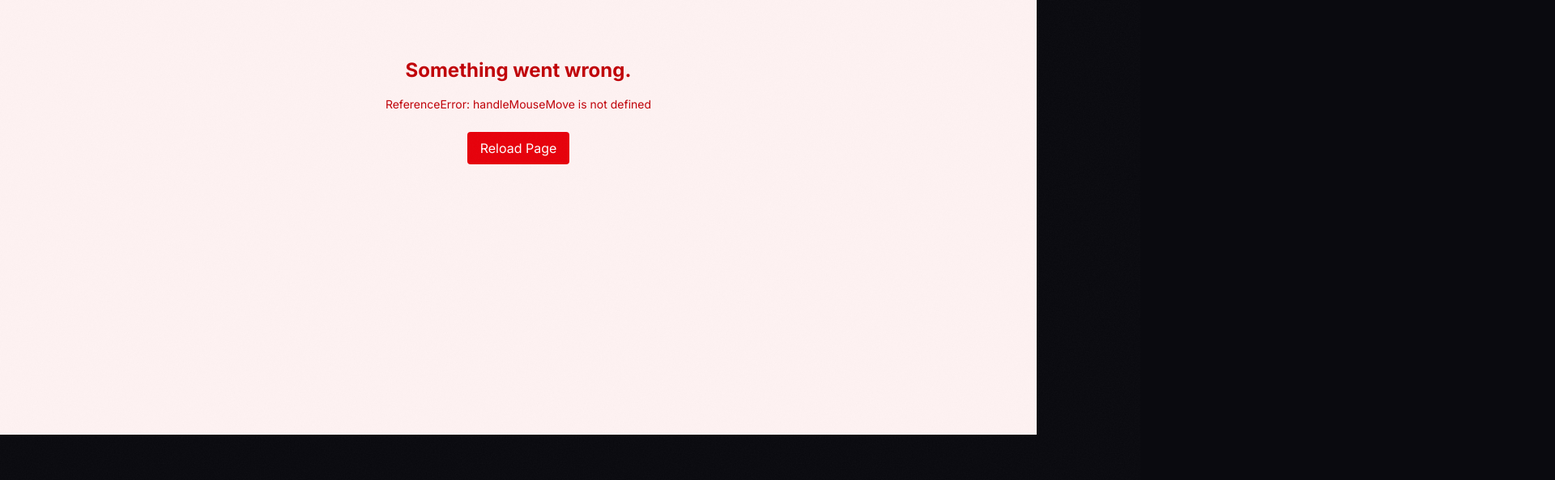
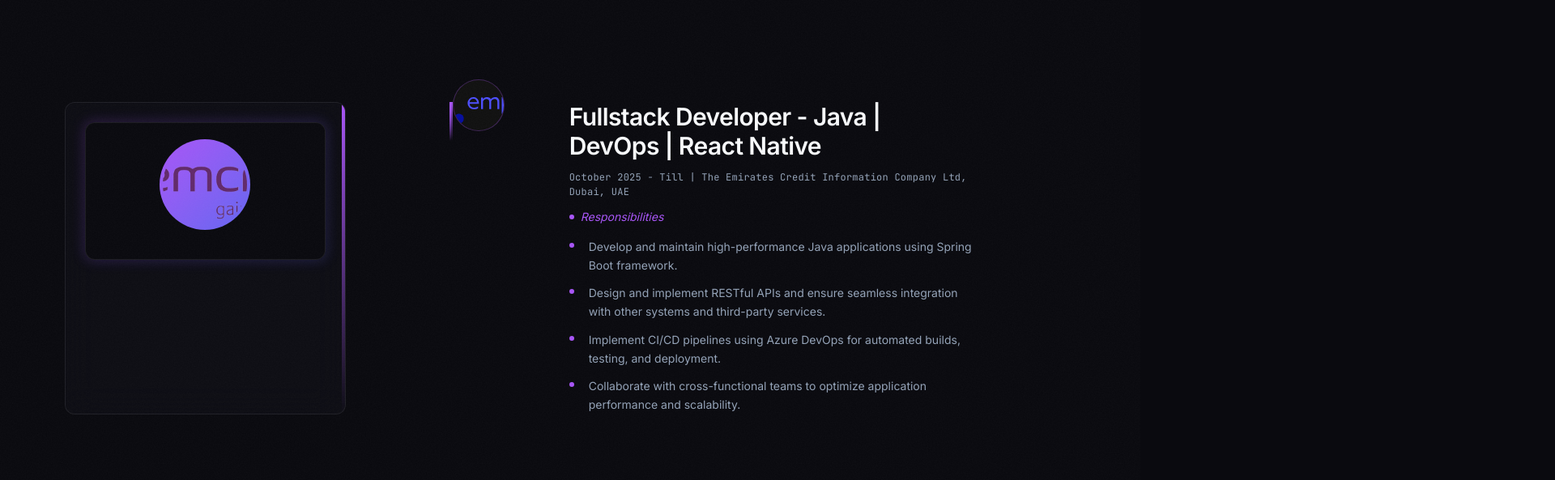
Before and after one commit to aswinandro/3d-portfolio-andro, a React (Vite) app: page /about in a window 1280 px wide. Shown: the part 263-856 px from the top of the page at 81% size, 1920 px wide, since content can reach past the window. Before the commit the page ends 800 px from the top, so only its background shows below. Built offline with nearby package versions, Linux system fonts and the light colour scheme.

Commit message:
fixes/repo

```diff
--- a/src/components/ErrorBoundary.jsx
+++ b/src/components/ErrorBoundary.jsx
@@ -6,7 +6,7 @@
     this.state = { hasError: false, error: null, errorInfo: null };
   }
 
-  static getDerivedStateFromError(error) {
+  static getDerivedStateFromError() {
     // Update state so next render shows fallback UI
     return { hasError: true };
   }
--- a/src/hooks/useScrollReveal.js
+++ b/src/hooks/useScrollReveal.js
@@ -4,7 +4,7 @@
 
 gsap.registerPlugin(ScrollTrigger);
 
-const useScrollReveal = (animation = "fadeUp", options = {}) => {
+const useScrollReveal = (options = {}) => {
   const ref = useRef(null);
 
   useEffect(() => {
@@ -40,6 +40,7 @@
     });
 
     return () => ScrollTrigger.getAll().forEach((t) => t.kill());
+  // eslint-disable-next-line react-hooks/exhaustive-deps
   }, []);
 
   return ref;
--- a/src/index.css
+++ b/src/index.css
@@ -835,6 +835,35 @@
   box-shadow: 0 8px 40px rgba(0, 0, 0, 0.4), 0 0 80px rgba(168, 85, 247, 0.05);
 }
 
+/* Profile card animations */
+@keyframes profileCardFloat {
+  0%, 100% { transform: translateY(0) rotate(0deg); }
+  50% { transform: translateY(-10px) rotate(1deg); }
+}
+
+@keyframes profileCardGlow {
+  0% { opacity: 0.1; transform: scale(1); }
+  100% { opacity: 0.4; transform: scale(1.02); }
+}
+
+/* Form input focus */
+.form-input-field {
+  transition: all 0.3s cubic-bezier(0.4, 0, 0.2, 1);
+}
+.form-input-field:focus {
+  transform: translateY(-2px);
+  box-shadow: 0 0 30px rgba(168, 85, 247, 0.15);
+}
+
+/* Tech pill hover */
+.tech-pill {
+  transition: all 0.3s cubic-bezier(0.4, 0, 0.2, 1);
+}
+.tech-pill:hover {
+  transform: scale(1.05);
+  box-shadow: 0 0 20px rgba(168, 85, 247, 0.2);
+}
+
 /* Reduced motion */
 @media (prefers-reduced-motion: reduce) {
   *,
--- a/src/sections/Experience.jsx
+++ b/src/sections/Experience.jsx
@@ -4,41 +4,23 @@
 
 import { expCards } from "../constants";
 import TitleHeader from "../components/TitleHeader";
-import useMouseGlow from "../hooks/useMouseGlow";
-import useScrollReveal from "../hooks/useScrollReveal";
-
 import { ExperienceSkeleton, useSkeletonLoader } from "../components/Skeleton";
 
 gsap.registerPlugin(ScrollTrigger);
 
-const ExpCard = ({ card, index }) => {
-  const cardRef = useMouseGlow();
-  const ref = useScrollReveal("slideRight", { y: 0, x: -40, delay: index * 0.1 });
-
+const ExpCard = ({ card }) => {
   return (
-    <div
-      ref={(el) => {
-        ref && (el && ref.current && (ref.current = el));
-        cardRef && handleMouseMove && (el && el.addEventListener('mousemove', handleMouseMove));
-        cardRef && handleMouseMove && (el && el.addEventListener('mouseleave', handleMouseLeave));
-      }}
-      className="exp-card-wrapper group"
-    >
+    <div className="exp-card-wrapper group">
       <div className="xl:w-2/6">
-        <div className="card-border rounded-xl relative z-10 h-full transition-all duration-500 group-hover:scale-[1.02] group-hover:shadow-xl">
-          <div className="absolute top-0 right-0 w-1 h-full bg-gradient-to-b from-transparent via-"
-            style={{
-              from: "#a855f7",
-              to: "#6366f1",
-              start: "0%",
-              end: "100%"
-            }}
+        <div className="card-border rounded-xl relative z-10 h-full overflow-hidden">
+          <div
+            className="absolute top-0 right-0 w-1 h-full"
+            style={{ background: "linear-gradient(180deg, #a855f7, transparent)" }}
           />
           <div className="p-6">
             <div className="relative">
               <div
-                className="absolute -inset-0.5 bg-gradient-to-r from-[]
-                rounded-xl blur opacity-20 group-hover:opacity-50 transition-opacity duration-500"
+                className="absolute -inset-0.5 rounded-xl blur opacity-20 group-hover:opacity-50 transition-opacity duration-500"
                 style={{ background: "linear-gradient(135deg, #a855f7, #6366f1)" }}
               />
               <div className="relative card-border rounded-xl bg-[#0a0a0f] p-5">
@@ -56,9 +38,8 @@
       <div className="xl:w-4/6">
         <div className="flex items-start">
           <div className="relative ml-0 xl:ml-12">
-            <div className="w-1 h-12 bg-gradient-to-b from-[]
-              via-[]
-              to-transparent"
+            <div
+              className="w-1 h-12"
               style={{ background: "linear-gradient(180deg, #a855f7, transparent)" }}
             />
             <div
@@ -67,26 +48,22 @@
             />
           </div>
 
-          <div className="expText relative z-20 flex xl:gap-20 md:gap-10 gap-6 flex-1" ref={cardRef.glowStyle ? ref : null}>
-            <div className="timeline-logo w-16 h-16 flex-shrink-0 rounded-full overflow-hidden bg-[#111] border border-[]
-              border-[]
-              border-[]
-              border-[]" style={{ borderColor: "rgba(168, 85, 247, 0.3)" }}
+          <div className="expText relative z-20 flex xl:gap-20 md:gap-10 gap-6 flex-1">
+            <div
+              className="timeline-logo w-16 h-16 flex-shrink-0 rounded-full overflow-hidden bg-[#111]"
+              style={{ border: "1px solid rgba(168, 85, 247, 0.3)" }}
             >
               <img src={card.logoPath} alt="logo" className="w-full h-full object-cover" />
             </div>
             <div className="flex-1">
               <h1
                 className="font-semibold text-2xl xl:text-3xl mb-3"
-                style={{
-                  letterSpacing: "-0.02em",
-                  color: "#f8fafc",
-                }}
+                style={{ letterSpacing: "-0.02em", color: "#f8fafc" }}
               >
                 {card.title}
               </h1>
               <p
-                className="my-3 font-mono text-sm"
+                className="my-3"
                 style={{
                   color: "#94a3b8",
                   fontFamily: "'JetBrains Mono', monospace",
@@ -97,9 +74,10 @@
                 {card.date}
               </p>
               <p
-                className="italic text-sm mb-4"
+                className="italic text-sm mb-4 flex items-center gap-2"
                 style={{ color: "#a855f7" }}
               >
+                <span className="w-1.5 h-1.5 rounded-full" style={{ background: "#a855f7" }} />
                 Responsibilities
               </p>
               <ul className="list-none space-y-3">
@@ -152,9 +130,7 @@
         start: "top center",
         end: "70% center",
         onUpdate: (self) => {
-          gsap.to(".timeline", {
-            scaleY: 1 - self.progress,
-          });
+          gsap.to(".timeline", { scaleY: 1 - self.progress });
         },
       },
     });
@@ -162,13 +138,9 @@
     gsap.utils.toArray(".expText").forEach((text) => {
       gsap.from(text, {
         opacity: 0,
-        xPercent: 0,
         duration: 1,
         ease: "power2.inOut",
-        scrollTrigger: {
-          trigger: text,
-          start: "top 60%",
-        },
+        scrollTrigger: { trigger: text, start: "top 60%" },
       });
     });
   }, [showContent]);
@@ -185,14 +157,11 @@
       } flex-center md:mt-40 mt-20 section-padding xl:px-0`}
     >
       <div className="w-full h-full md:px-20 px-5">
-        <TitleHeader
-          title="Professional Work Experience"
-          sub="CAREER OVERVIEW"
-        />
+        <TitleHeader title="Professional Work Experience" sub="CAREER OVERVIEW" />
         <div className="mt-32 relative">
           <div className="relative z-50 xl:space-y-32 space-y-10">
-            {expCards.map((card, index) => (
-              <ExpCard key={card.title} card={card} index={index} />
+            {expCards.map((card) => (
+              <ExpCard key={card.title} card={card} />
             ))}
           </div>
         </div>
--- a/src/sections/FeatureCards.jsx
+++ b/src/sections/FeatureCards.jsx
@@ -3,7 +3,7 @@
 import { FeatureCardsSkeleton, useSkeletonLoader } from "../components/Skeleton";
 
 const FeatureCard = ({ imgPath, title, desc, index }) => {
-  const ref = useScrollReveal("fadeUp", { y: 30, delay: index * 0.1 });
+  const ref = useScrollReveal({ y: 30, delay: index * 0.1 });
 
   return (
     <div
--- a/src/sections/LogoShowcase.jsx
+++ b/src/sections/LogoShowcase.jsx
@@ -10,7 +10,7 @@
 
 const LogoShowcase = () => {
   const { loading, showContent } = useSkeletonLoader(600);
-  const ref = useScrollReveal("fadeUp", { y: 20 });
+  const ref = useScrollReveal({ y: 20 });
 
   if (loading) {
     return <LogoShowcaseSkeleton />;
--- a/src/sections/Testimonials.jsx
+++ b/src/sections/Testimonials.jsx
@@ -8,7 +8,7 @@
 
 gsap.registerPlugin(ScrollTrigger);
 
-const ServiceCard = ({ service, index }) => {
+const ServiceCard = ({ service }) => {
   return (
     <div
       className="service-card card-border rounded-xl p-6 flex flex-col gap-4 group relative overflow-hidden transition-all duration-500"
```
